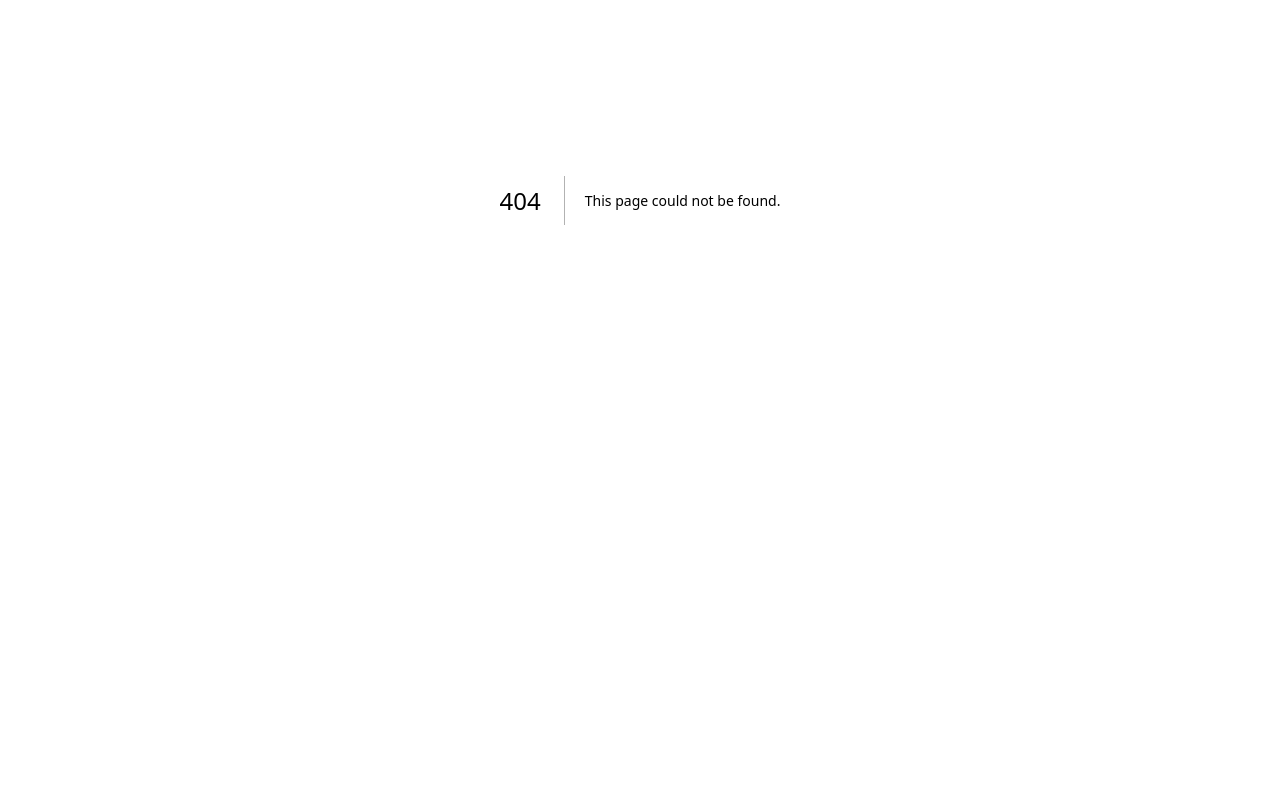
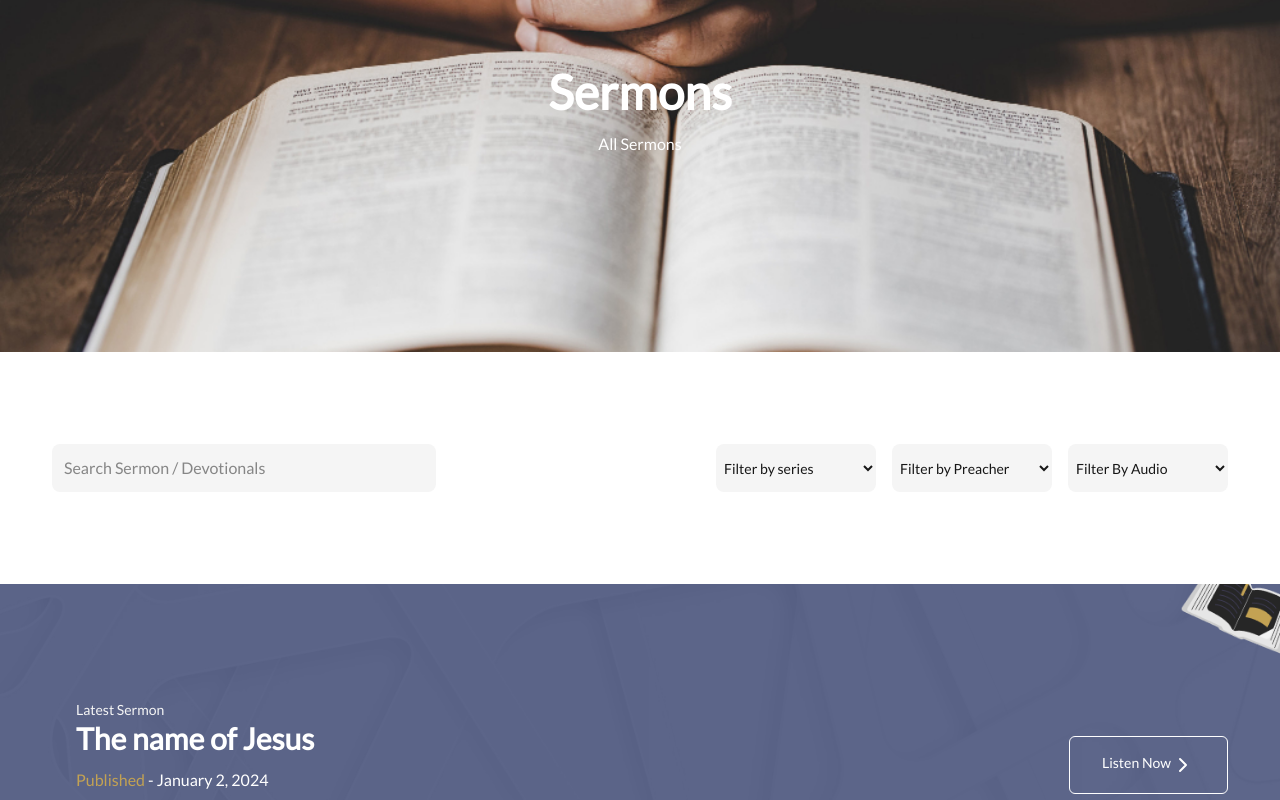
Before and after one commit to marveldc08/celz4, a Next.js app: page /sermons in a window 1280 px wide. Before the commit this address had no page. Shown: the part 200-1000 px from the top of the page. Before the commit the page ends 800 px from the top, so only its background shows below. Built offline with nearby package versions, Linux system fonts and the light colour scheme.

Commit message:
started sermons page

```diff
--- a/app/join-service/page.tsx
+++ b/app/join-service/page.tsx
@@ -3,9 +3,10 @@ import Header from '@/components/Header'
 import CountDoownTimer  from "@/components/CountDownTimer"
 import React from 'react'
 import { useState } from "react";
-import { Download, Play, Share2 } from "lucide-react";
+import { Download, Share2 } from "lucide-react";
 import FAQ from '@/components/Faq';
 import Footer from '@/components/Footer';
+import Jumbotron from '@/components/Jumbotron';
 
 const TABS = [
   "Zonal healing stream",
@@ -21,8 +22,14 @@ const page = () => {
   return (
     <div>
       <Header isStatic={true} />
+      <Jumbotron
+        heading="Join the Service"
+        subtext="Watch live programs"
+        hasBtn={false}
+        bgImage="/images/children.png"
+      />
       <main className="flex flex-col items-center justify-center">
-        <section className="relative h-[30vh] md:h-[50vh] w-full bg-[url('/images/children.png')] bg-cover bg-center">
+        {/* <section className="relative h-[30vh] md:h-[50vh] w-full bg-[url('/images/children.png')] bg-cover bg-center">
           <div className="absolute inset-0 bg-black/50 z-10" />
           <div className="relative z-10 flex h-full items-center justify-center text-center">
             <div className=" px-6 text-white">
@@ -30,14 +37,13 @@ const page = () => {
                 Join the Service
               </h1>
               <p className="mt-4 text-sm md:text-base">Watch live programs</p>
-
             </div>
           </div>
-        </section>
+        </section> */}
         <CountDoownTimer targetDate={date.toISOString()} />
-        <WatchLiveSection/>
-        <FAQ/>
-        <Footer/>
+        <WatchLiveSection />
+        <FAQ />
+        <Footer />
       </main>
     </div>
   );
@@ -73,7 +79,7 @@ function WatchLiveSection() {
 
       {/* Video Wrapper */}
       <div className="relative overflow-hidden rounded-xl flex flex-col items-center justify-center">
-        <div className="relative w-full md:w-[900px] aspect-video">
+        <div className="relative w-full md:w-225 aspect-video">
           <iframe
             src={`https://www.youtube.com/embed/u3i_4ZlFcdY`}
             title="YouTube video player"
--- /dev/null
+++ b/app/sermons/page.tsx
@@ -0,0 +1,170 @@
+import Footer from '@/components/Footer';
+import Header from '@/components/Header'
+import Jumbotron from '@/components/Jumbotron'
+import { ChevronRight, Download, Play, Share2 } from 'lucide-react';
+import Image from 'next/image';
+import React from 'react'
+
+const page = () => {
+  return (
+    <div>
+      <Header isStatic={true} />
+      <Jumbotron
+        heading="Sermons"
+        subtext="All Sermons"
+        hasBtn={false}
+        bgImage={`url([/images/sermons.jpg])`}
+      />
+      <main>
+        <section className="w-full py-20 px-5 md:px-10">
+          <div className="flex flex-col md:flex-row justify-between align-middle p-3">
+            <div>
+              <input
+                type="search"
+                placeholder="Search Sermon / Devotionals"
+                className="bg-[#F5F5F5] rounded-lg p-3 w-full md:w-96"
+              />
+            </div>
+            <div className="flex flex-col md:flex-row  mt-4 md:mt-0 gap-4">
+              <select
+                name="series"
+                id=""
+                className="bg-[#F5F5F5] rounded-lg p-3 w-full md:p-1 md:w-40 text-sm"
+              >
+                <option value="">Filter by series</option>
+                <option value="Manifesting the Truth">
+                  Manifesting the Truth
+                </option>
+                <option value="Manifestion of the sons of God">
+                  Manifestion of the sons of God
+                </option>
+                <option value="Manifestation of Christ">
+                  Manifestation of Christ
+                </option>
+                <option value="The Power of Your Testimony">
+                  The Power of Your Testimony
+                </option>
+              </select>
+              <select
+                name="series"
+                id=""
+                className="bg-[#F5F5F5] rounded-lg p-3 w-full md:p-1 md:w-40 text-sm "
+              >
+                <option value="">Filter by Preacher</option>
+                <option value="Pastor Diop Fisho">Pastor Diop Fisho</option>
+                <option value="Rev, Dr. Chris Oyakhilome">
+                  Rev, Dr. Chris Oyakhilome Dsc, Dsc, DD
+                </option>
+                <option value="Pastor Diop Fisho">Pastor Diop Fisho</option>
+                <option value="Rev, Dr. Chris Oyakhilome">
+                  Rev, Dr. Chris Oyakhilome Dsc, Dsc, DD
+                </option>
+              </select>
+              <select
+                name="series"
+                id=""
+                className="bg-[#F5F5F5] rounded-lg p-3 w-full md:p-1 md:w-40 text-sm "
+              >
+                <option value="">Filter By Audio</option>
+                <option value="Manifesting the Truth">
+                  Manifesting the Truth
+                </option>
+                <option value="Manifestion of the sons of God">
+                  Manifestion of the sons of God
+                </option>
+                <option value="Manifestation of Christ">
+                  Manifestation of Christ
+                </option>
+                <option value="The Power of Your Testimony">
+                  The Power of Your Testimony
+                </option>
+              </select>
+            </div>
+          </div>
+        </section>
+        <section className="relative w-full py-7 md:py-20 px-5 md:px-10 bg-[#4C567E] bg-[url('/images/live-bg.jpg')] bg-cover bg-center">
+          <div className="absolute inset-0 bg-[#4C567E]/90 z-10" />
+          <Image
+            src="/images/book.png"
+            width={100}
+            height={100}
+            alt="bookmark image"
+            className="absolute z-10 top-0 right-0"
+          />
+          <div className="relative z-10 flex flex-col md:flex-row justify-between align-middle p-3 gap-10 text-white">
+            <div className="p-6 w-full md:w-[50%] align-middle flex flex-col justify-center md:justify-start">
+              <p className="text-sm text-[#F5F5F5]">Latest Sermon</p>
+              <h4 className="text-md text-2xl font-bold md:text-3xl mb-3">
+                The name of Jesus
+              </h4>
+              <p>
+                <span className="text-[#C3A253]">Published</span> - January 2,
+                2024
+              </p>
+            </div>
+            <div className="py-15 w-full md:w-[50%] align-middle flex justify-center md:justify-end">
+              <button className="flex flex-inline rounded-md border border-white hover:bg-[#ffffff] px-8 py-4 w-90px text-sm cursor-pointer hover:text-[#171717] text-white">
+                Listen Now <ChevronRight />{" "}
+              </button>
+            </div>
+          </div>
+        </section>
+        <section className="w-full py-20 px-5 md:px-50">
+          <div className="grid grid-cols-1 md:grid-cols-4 gap-10">
+            {[1, 2, 3, 4, 5, 6, 7, 8].map((item) => (
+              <div key={item} className="rounded-lg overflow-hidden">
+                <Image
+                  src="/images/pastor.jpg"
+                  width={140}
+                  height={100}
+                  alt="sermon image"
+                  className="w-full h-auto"
+                />
+                <div className="p-5 bg-[#FAFAFA]">
+                  <div className="flex flex-row justify-between align-middle">
+                    <h4 className="text-lg font-bold mb-2">
+                      The name of Jesus
+                    </h4>
+                    <p className="text-sm mb-2 text-[#334797]">20:35</p>
+                  </div>
+                  <p className="text-sm mb-4 text-[#262626]">
+                    Preacher: <span className="font-semibold">Adewole Eze</span>
+                  </p>
+                  <p className="text-sm mb-4 text-[#262626]">
+                    Published by <span className="text-[#C3A253]">Admin</span>
+                  </p>
+                  <p className="text-sm mb-4 text-[#262626]">
+                    Series:{" "}
+                    <span className="text-[#202C5E] font-semibold">
+                      Summer Sermons
+                    </span>
+                  </p>
+                  <div className="flex flex-row justify-between align-middle p-3">
+                    <button className="cursor-pointer">
+                      <Share2 className="w-5 h-5" />
+                    </button>
+                    <button className="cursor-pointer">
+                      <Download className="w-5 h-5" />
+                    </button>
+                    <button className="cursor-pointer">
+                      <Play className="w-5 h-5" />
+                    </button>
+                  </div>
+                </div>
+              </div>
+            ))}
+
+          </div>
+           <div className="p-4 w-full align-middle flex justify-center">
+              <button className="flex flex-inline rounded-md bg-[#334797] px-15 md:px-20 py-4 w-90px text-sm cursor-pointer text-white">
+                See More
+              </button>
+            </div>
+        </section>
+      </main>
+      <Footer />
+    </div>
+  );
+}
+
+export default page
--- a/components/Header.tsx
+++ b/components/Header.tsx
@@ -49,7 +49,7 @@ export default function Header({ isScrolled, isStatic }: { isScrolled?: boolean;
               FAQs
             </Link>
             <Link
-              href="#"
+              href="/sermons"
               className={`text-sm font-medium "text-white/90 hover:text-white border-b-white hover:border-b-2 `}
             >
               {" "}
@@ -158,7 +158,7 @@ export default function Header({ isScrolled, isStatic }: { isScrolled?: boolean;
               FAQs
             </Link>
             <Link
-              href="#"
+              href="/sermons"
               className={`text-sm font-medium  ${
                 isScrolled
                   ? "text-[#262626] hover:text-[#262626] border-b-[#262626]"
@@ -282,7 +282,7 @@ export default function Header({ isScrolled, isStatic }: { isScrolled?: boolean;
               FAQs
             </Link>
             <Link
-              href="#"
+              href="/sermons"
               className={`text-sm font-medium ${
                 isStatic &&
                 "text-[#262626] hover:text-[#262626] border-b-[#262626]"
@@ -387,7 +387,7 @@ export default function Header({ isScrolled, isStatic }: { isScrolled?: boolean;
             className=" rounded-md border-b border-b-gray-300 py-1 text-sm font-medium active:bg-[#171717] active:text-white"
             onClick={() => setIsMobile(false)}
           >
-            <Link href="#">Sermons</Link>
+            <Link href="/sermons">Sermons</Link>
           </li>
           <li
             className=" rounded-md border-b border-b-gray-300 py-1 text-sm font-medium active:bg-[#171717] active:text-white"
--- a/components/Jumbotron.tsx
+++ b/components/Jumbotron.tsx
@@ -3,13 +3,15 @@ import { MapPin } from 'lucide-react';
 import React from 'react'
 
 const Jumbotron = ({heading, subtext, hasBtn, btnText, bgImage}: {heading?:string, subtext?:string, hasBtn:boolean, btnText?:string, bgImage:string}) => {
-    console.log("img", bgImage)
+
   return (
     <div
-      className={`w-full h-[60vh] bg-[url(${bgImage})] bg-cover bg-center flex flex-col justify-center items-center text-center p-4`}
+      className={`w-full h-[60vh] bg-[url(/images/sermons.jpg)] bg-cover bg-center flex flex-col justify-center items-center text-center p-4`}
     >
       <h1 className="text-white text-2xl font-bold md:text-5xl">{heading}</h1>
-      {subtext && <p className="text-white mt-4 text-sm md:text-base">{subtext}</p>}
+      {subtext && (
+        <p className="text-white mt-4 text-sm md:text-base">{subtext}</p>
+      )}
       {hasBtn && (
         <button className="mt-8 rounded-md bg-white px-8 py-4 w-90px text-sm cursor-pointer text-[#171717]">
           <span className="flex justify-between align-middle">
```
Also changed, not shown: public/images/book.png (added), public/images/sermons.jpg (added).
